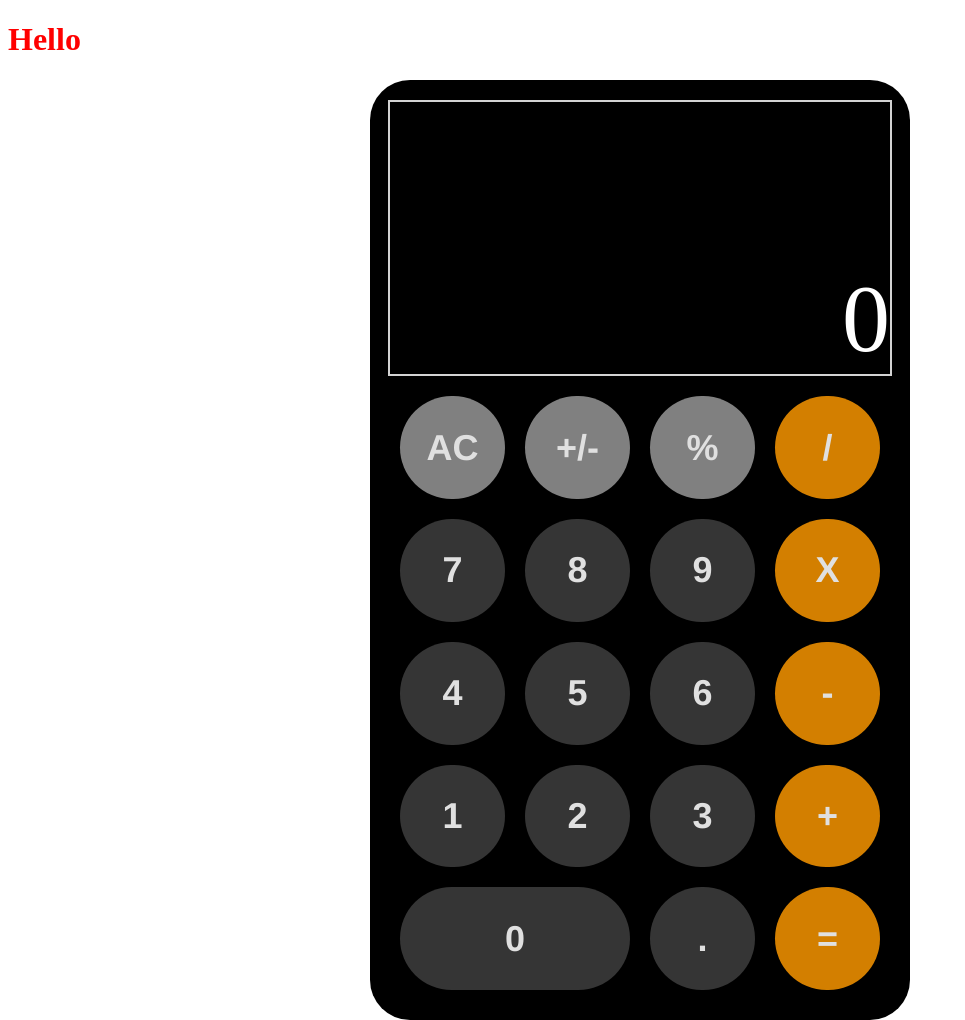
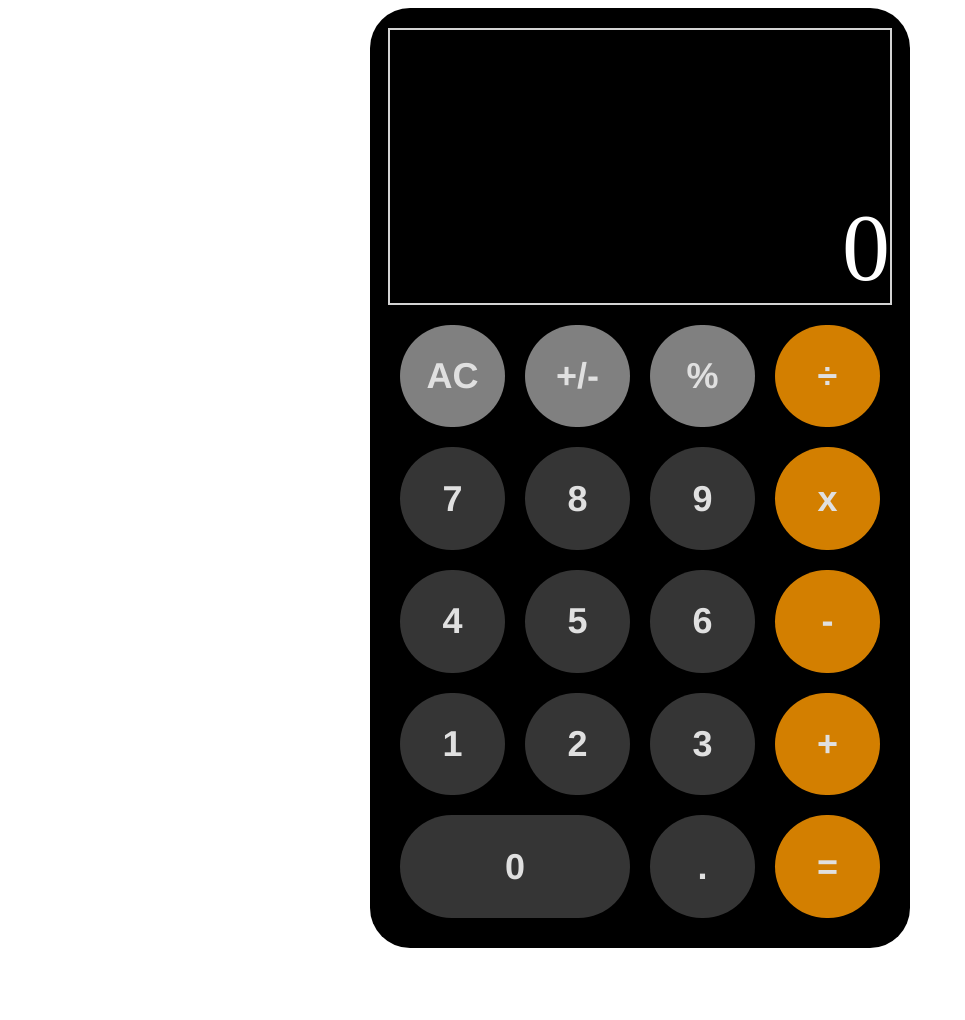
Before and after one commit to Elendel19/calculator, a plain HTML site: page index.html in a window 1280 px wide. Shown: the whole page, without its empty margins (0-965 px from the left). After the commit the page ends 956 px from the top, so only its background shows below. Drawn offline with Linux system fonts and the light colour scheme.

Commit message:
Clean up formatting and layout

```diff
--- a/index.html
+++ b/index.html
@@ -8,7 +8,6 @@
     <link rel="stylesheet" href="style.css">
 </head>
 <body>
-    <h1>Hello</h1>
     <div class="container">
         <div class="wrapper">
              <div class="display"></div>
@@ -16,11 +15,11 @@
             <div class="button grey" id="clear">AC</div>
             <div class="button grey" id="negative">+/-</div>
             <div class="button grey" id="percent">%</div>
-            <div class="button orange" id="divide">/</div>
+            <div class="button orange" id="divide">÷</div>
             <div class="button" id="7">7</div>
             <div class="button" id="8">8</div>
             <div class="button" id="9">9</div>
-            <div class="button orange" id="multiply">X</div>
+            <div class="button orange" id="multiply">x</div>
             <div class="button" id="4">4</div>
             <div class="button" id="5">5</div>
             <div class="button" id="6">6</div>
@@ -32,8 +31,6 @@
             <div class="button doubleWide" id="0">0</div>
             <div class="button" id="decimal">.</div>
             <div class="button orange" id="equals">=</div>
-
-
         </div>
         </div>
 
```
